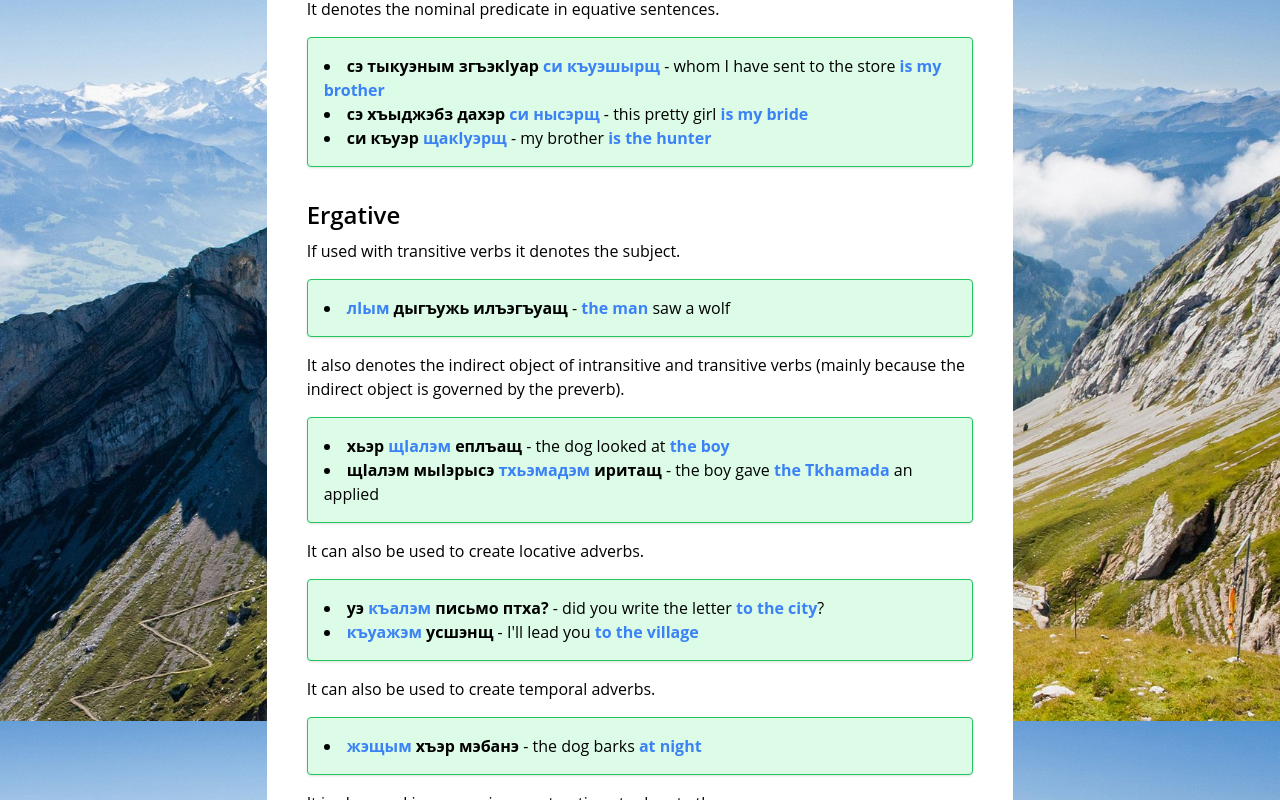
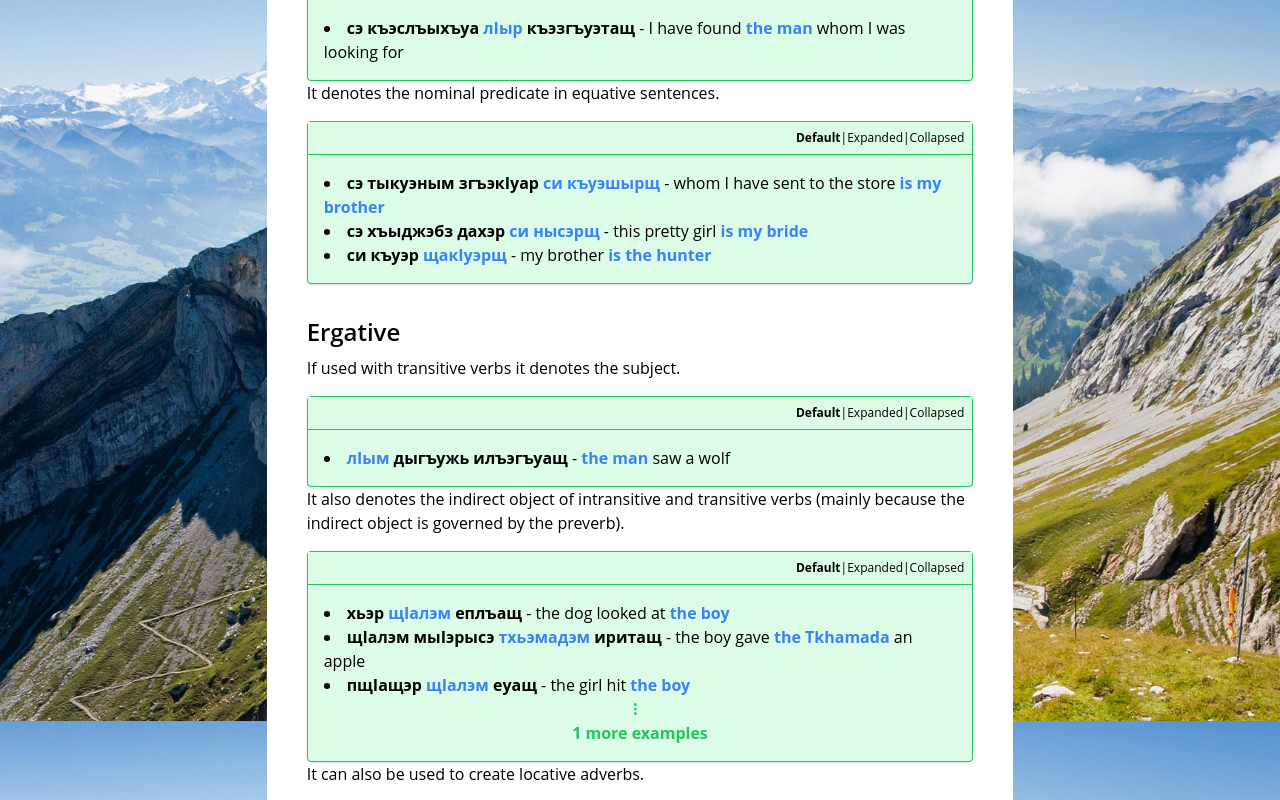
Before and after one commit to LearnCircassian/ultimate-circassian-dictionary-web, a Next.js app: page /grammar/noun in a window 1280 px wide. Shown: the part 1760-2560 px from the top of the page. Built offline with nearby package versions, Linux system fonts and the light colour scheme; what tailwindcss-safe-area would draw is missing.

Commit message:
update example container
+ created state for collapsing, expanding and default

```diff
--- a/src/pages/grammar/noun.tsx
+++ b/src/pages/grammar/noun.tsx
@@ -1,4 +1,4 @@
-import React from "react";
+import React, { useState, ReactNode } from "react";
 import GrammarBookContainer from "~/styled-components/GrammarBookContainer";
 import CText, { TranslateText, HighlightText } from "~/styled-components/CText";
 
@@ -12,15 +12,96 @@ import CText, { TranslateText, HighlightText } from "~/styled-components/CText";
 //     <></>
 //   </SimpleTranslationExample>
 // </ExampleListContainer>;
-function ExampleListContainer({ children }: { children: React.ReactNode[] | React.ReactNode }) {
+type Props = {
+  children: ReactNode[] | ReactNode;
+};
+
+enum DisplayState {
+  Default,
+  Expanded,
+  Collapsed,
+}
+
+function ExampleListContainer({ children }: Props) {
+  const [displayState, setDisplayState] = useState<DisplayState>(DisplayState.Default);
+  const maxDefaultLength = 3;
+
+  const renderChildren = () => {
+    if (displayState === DisplayState.Collapsed) {
+      return null;
+    }
+
+    if (Array.isArray(children)) {
+      if (displayState === DisplayState.Default && children.length > maxDefaultLength) {
+        const visibleChildren = children.slice(0, maxDefaultLength);
+        const numRemaining = children.length - maxDefaultLength;
+        return (
+          <>
+            {visibleChildren.map((child, index) => (
+              <li key={index}>{child}</li>
+            ))}
+            <span
+              key="more"
+              className="mt-4 text-center"
+              onClick={() => setDisplayState(DisplayState.Expanded)}
+            >
+              <div className="rotate-90 font-bold text-green-500">...</div>
+              <div className="font-bold text-green-500">{numRemaining} more examples</div>
+            </span>
+          </>
+        );
+      } else if (displayState === DisplayState.Expanded && children.length > maxDefaultLength) {
+        return (
+          <>
+            {children.map((child, index) => (
+              <li key={index}>{child}</li>
+            ))}
+            <span
+              key="less"
+              className="mt-4 text-center"
+              onClick={() => setDisplayState(DisplayState.Default)}
+            >
+              <div className="rotate-90 font-bold text-green-500">...</div>
+              <div className="font-bold text-green-500">less examples</div>
+            </span>
+          </>
+        );
+      }
+      return children.map((child, index) => <li key={index}>{child}</li>);
+    }
+    return <li>{children}</li>;
+  };
+
   return (
-    <ul className="mb-4 list-inside list-disc rounded border border-green-500 bg-green-100 p-4 shadow">
-      {Array.isArray(children) ? (
-        children.map((child, index) => <li key={index}>{child}</li>)
-      ) : (
-        <li>{children}</li>
-      )}
-    </ul>
+    <div className="rounded border border-green-500 bg-green-100 shadow">
+      <div className="flex items-center justify-end border-b border-green-500 bg-green-100 p-2 text-xs">
+        <span
+          className={`cursor-pointer ${displayState === DisplayState.Default ? "font-bold" : ""}`}
+          onClick={() => setDisplayState(DisplayState.Default)}
+        >
+          Default
+        </span>
+        |
+        <span
+          className={`cursor-pointer ${displayState === DisplayState.Expanded ? "font-bold" : ""}`}
+          onClick={() => setDisplayState(DisplayState.Expanded)}
+        >
+          Expanded
+        </span>
+        |
+        <span
+          className={`cursor-pointer ${displayState === DisplayState.Collapsed ? "font-bold" : ""}`}
+          onClick={() => setDisplayState(DisplayState.Collapsed)}
+        >
+          Collapsed
+        </span>
+      </div>
+      <ul
+        className={`list-inside list-disc p-4 ${displayState === DisplayState.Collapsed ? "hidden" : ""}`}
+      >
+        {renderChildren()}
+      </ul>
+    </div>
   );
 }
 
@@ -302,7 +383,25 @@ function SectionErgative() {
           </>
           <>
             {" "}
-            the boy gave <HighlightText>the Tkhamada</HighlightText> an applied
+            the boy gave <HighlightText>the Tkhamada</HighlightText> an apple
+          </>
+        </SimpleTranslationExample>
+        <SimpleTranslationExample ipa="pɕʼaːɕar ɕʼaːɮam jawaːɕ">
+          <>
+            пщIащэр <HighlightText>щIалэм</HighlightText> еуащ
+          </>
+          <>
+            {" "}
+            the girl hit <HighlightText>the boy</HighlightText>
+          </>
+        </SimpleTranslationExample>
+        <SimpleTranslationExample ipa="ɕʼaːɮam məʔarəsa jəʔaːɕ">
+          <>
+            <HighlightText>щIалэм</HighlightText> мыIэрысэ иIащ
+          </>
+          <>
+            {" "}
+            the boy has <HighlightText>the apple</HighlightText>
           </>
         </SimpleTranslationExample>
       </ExampleListContainer>
```
